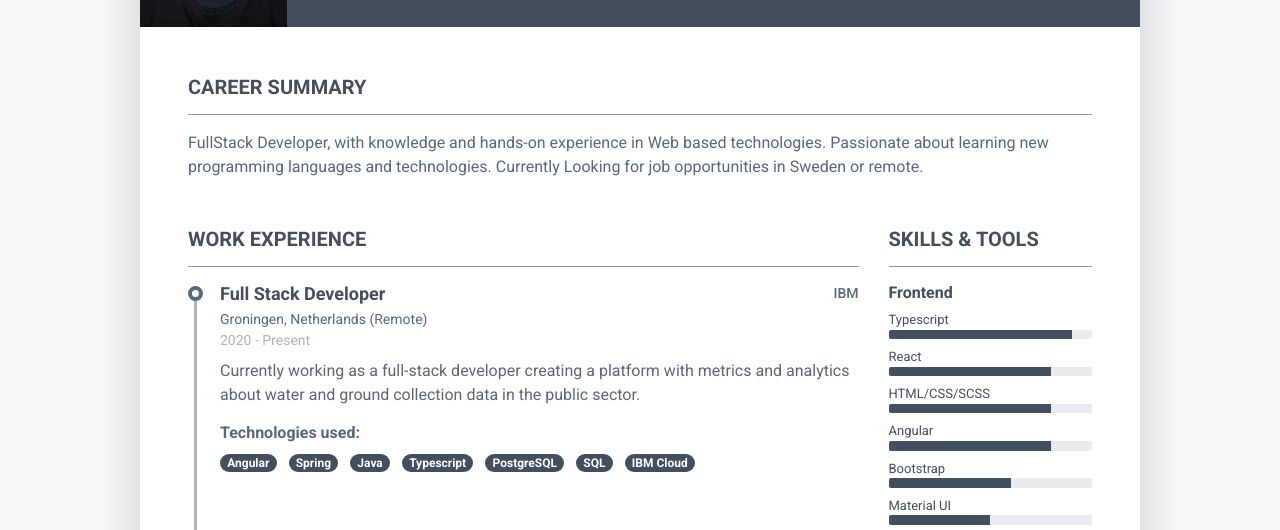
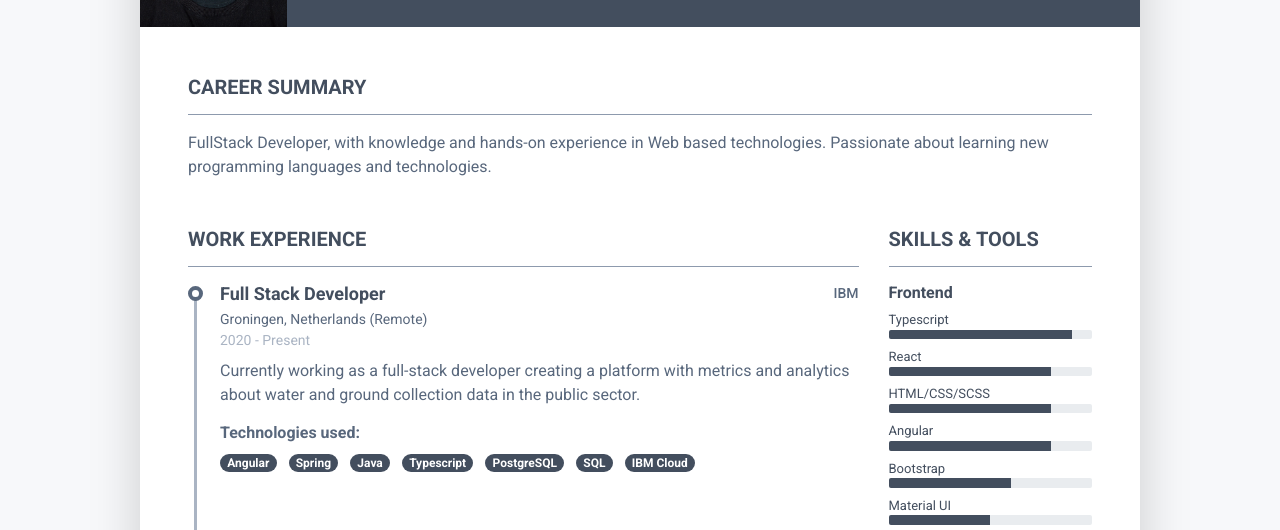
Before and after one commit to SakisTsalk/SakisTsalk.github.io, a plain HTML site: page index.html in a window 1280 px wide. Shown: the part 223-753 px from the top of the page. Drawn offline with Linux system fonts and the light colour scheme.

Commit message:
update cv

```diff
--- a/index.html
+++ b/index.html
@@ -43,7 +43,7 @@
 				    <div class="resume-section-content">
 					    <p class="mb-0">FullStack Developer, with knowledge and hands-on experience in
 							Web based technologies. Passionate about learning new
-							programming languages and technologies. Currently Looking for job opportunities in Sweden or remote.
+							programming languages and technologies.
 						</p>
 				    </div>
 			    </section>
```
